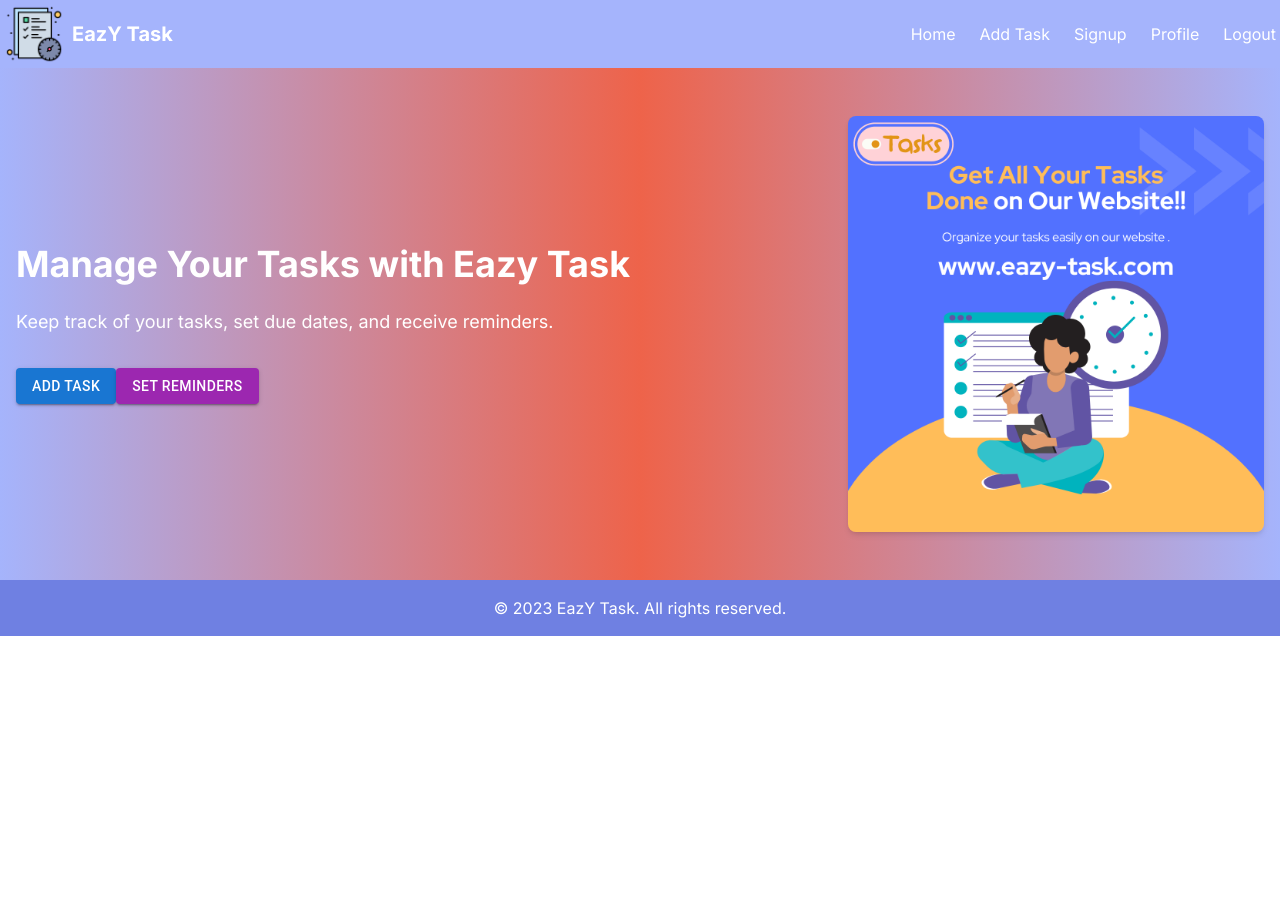
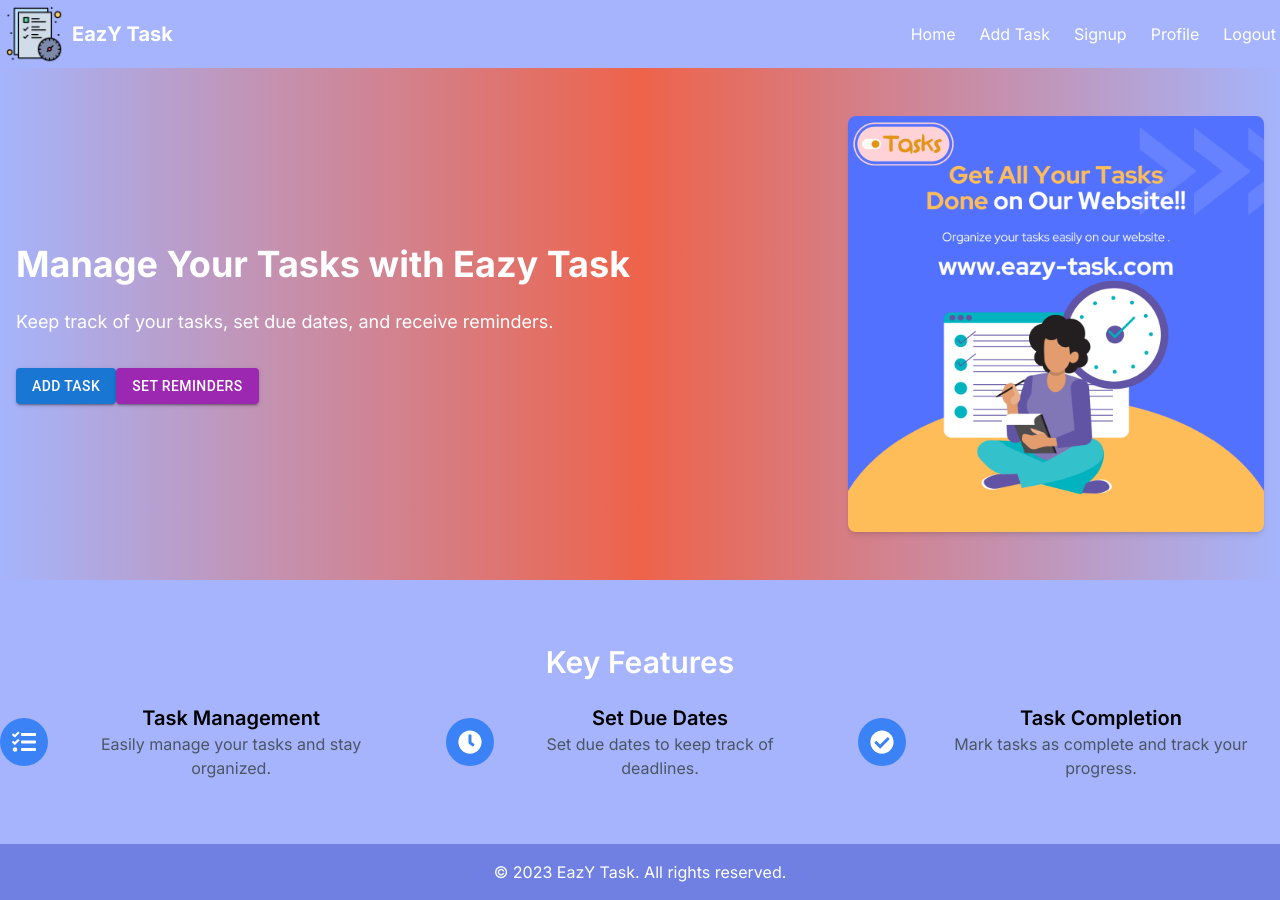
Before and after one commit to pranjal969/eazy-task, a Next.js app: page / in a window 1280 px wide. Before the commit the page ends 800 px from the top, so only its background shows below. Built offline with nearby package versions, Linux system fonts and the light colour scheme.

Commit message:
Add banner

```diff
--- a/package.json
+++ b/package.json
@@ -19,6 +19,7 @@
     "postcss": "8.4.28",
     "react": "18.2.0",
     "react-dom": "18.2.0",
+    "react-icons": "^4.10.1",
     "react-multi-carousel": "^2.8.4",
     "react-toastify": "^9.1.3",
     "tailwindcss": "3.3.3"
--- a/src/app/page.js
+++ b/src/app/page.js
@@ -1,9 +1,11 @@
 import Banner from "@/components/homepage/Banner";
+import Features from "@/components/homepage/Features";
 
 export default function Home() {
   return (
     <div>
       <Banner />
+      <Features />
     </div>
   )
 }
--- a/src/components/homepage/Features.js
+++ b/src/components/homepage/Features.js
@@ -0,0 +1,54 @@
+import React from 'react';
+import { FaTasks, FaClock, FaCheckCircle } from 'react-icons/fa';
+
+const Features = () => {
+  return (
+    <section className="bg-[#a5b4fc] py-16"> {/* Set your desired background color */}
+      <div className="container mx-auto text-center">
+        <h2 className="text-3xl font-semibold mb-6 text-white">Key Features</h2> {/* Set text color to white */}
+        <div className="flex flex-col md:flex-row justify-center space-y-4 md:space-y-0 md:space-x-12">
+          {/* Feature 1 */}
+          <div className="flex items-center space-x-4">
+            <div className="rounded-full bg-blue-500 p-3 text-white">
+              <FaTasks className="text-2xl" />
+            </div>
+            <div>
+              <h3 className="text-xl font-semibold">Task Management</h3>
+              <p className="text-gray-600">
+                Easily manage your tasks and stay organized.
+              </p>
+            </div>
+          </div>
+
+          {/* Feature 2 */}
+          <div className="flex items-center space-x-4">
+            <div className="rounded-full bg-blue-500 p-3 text-white">
+              <FaClock className="text-2xl" />
+            </div>
+            <div>
+              <h3 className="text-xl font-semibold">Set Due Dates</h3>
+              <p className="text-gray-600">
+                Set due dates to keep track of deadlines.
+              </p>
+            </div>
+          </div>
+
+          {/* Feature 3 */}
+          <div className="flex items-center space-x-4">
+            <div className="rounded-full bg-blue-500 p-3 text-white">
+              <FaCheckCircle className="text-2xl" />
+            </div>
+            <div>
+              <h3 className="text-xl font-semibold">Task Completion</h3>
+              <p className="text-gray-600">
+                Mark tasks as complete and track your progress.
+              </p>
+            </div>
+          </div>
+        </div>
+      </div>
+    </section>
+  );
+};
+
+export default Features;
```
Also changed, not shown: 1 other file (tests, documents, lock files or other folders).
